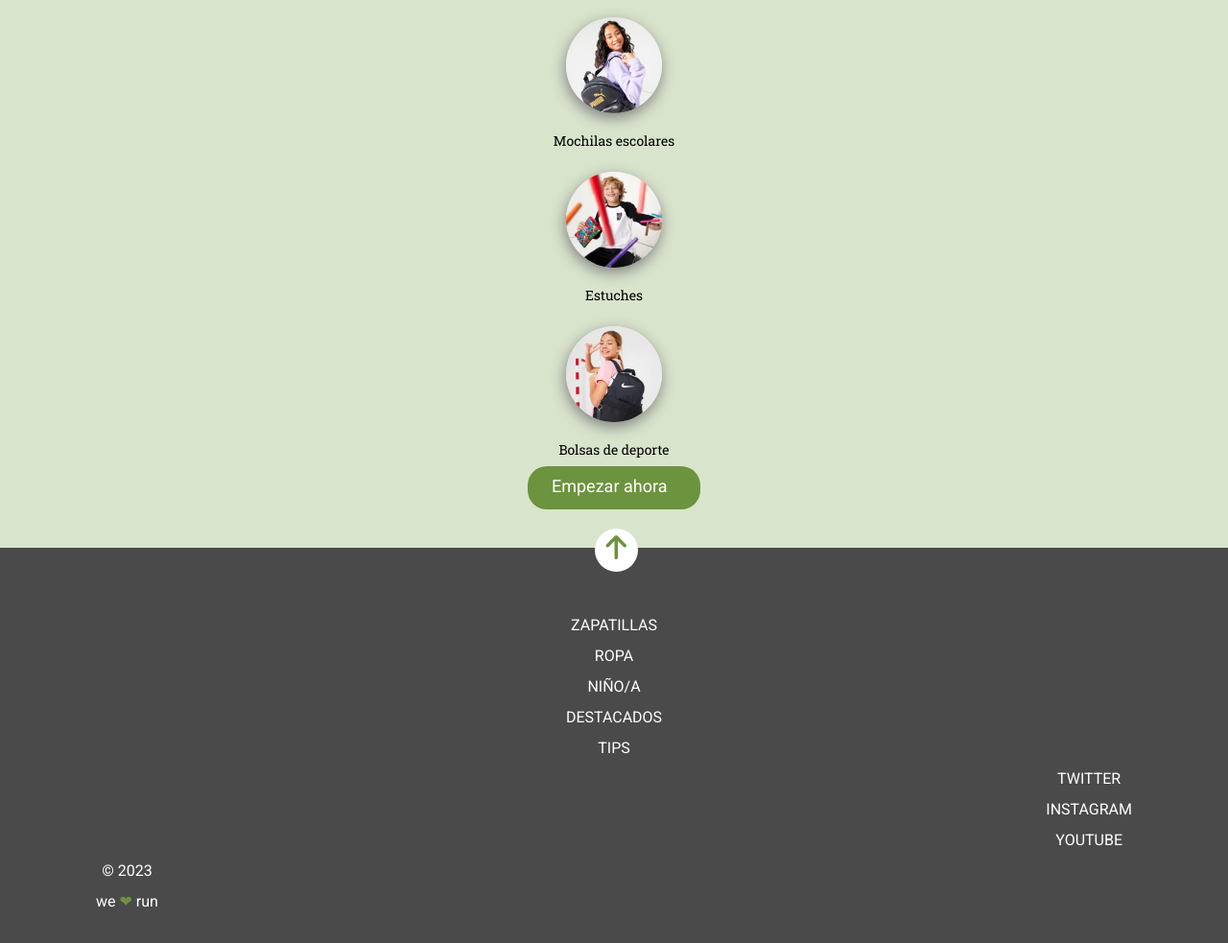
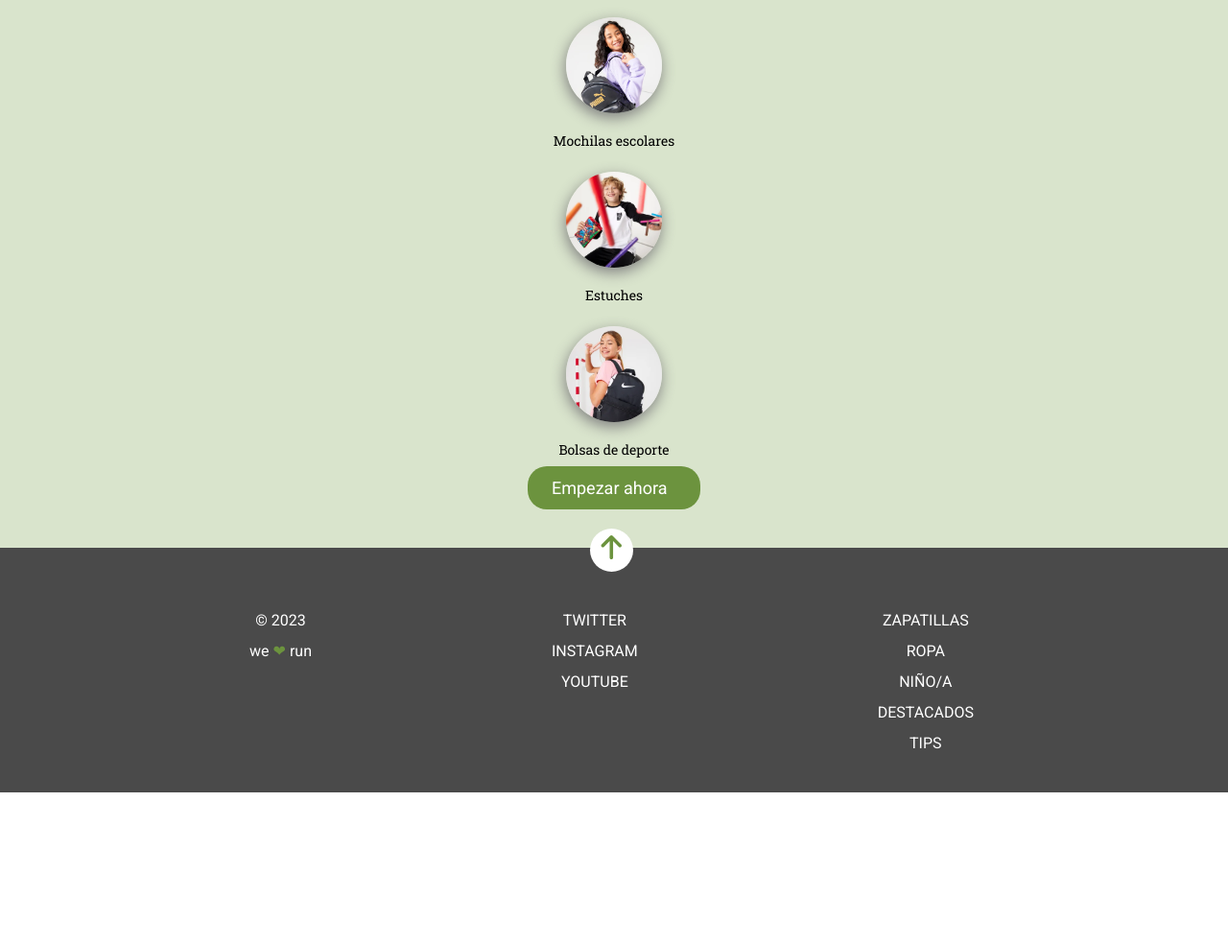
Before and after one commit to Adalab/modulo-1-evaluacion-final-Valentinalupla, a website built with Vite: page src/index.html in a window 1280 px wide. Shown: the part 1258-2241 px from the top of the page at 96% size. After the commit the page ends 2084 px from the top, so only its background shows below. Built offline with nearby package versions, Linux system fonts and the light colour scheme.

Commit message:
media queries footer

```diff
--- a/src/partials/footer.html
+++ b/src/partials/footer.html
@@ -1,11 +1,11 @@
 <footer class="footer">
-    <div class="icon_up">
-        <figure>
+
+        <figure class="icon_up">
             <a href="#section_1">
             <img src="../images/ico-arrow.svg" alt="ico-arrow">
            </a>
         </figure>
-    </div>
+
     <div class="footer_list_1">
         <ul>
         <li>
--- a/src/partials/section_3.html
+++ b/src/partials/section_3.html
@@ -3,6 +3,7 @@
         <p>¡Prepáralos con tus marcas favoritas!</p>
         <h3>VUELTA AL COLE</h3>
     </div>
+    <div class="child_section">
     <div class="info_photo">
         <figure class="circle_photo">
             <img src="../images/lpbts-mod05-img01-desk.png" alt="aquí hay una niña con una mochila">
@@ -17,6 +18,7 @@
         </figure>
         <span>Bolsas de deporte</span>
     </div>
+</div>
     <div class="start_now">
         <a href="https://adalab.es/" target="_blank">Empezar ahora</a>
     </div>
--- a/src/scss/layout/_footer.scss
+++ b/src/scss/layout/_footer.scss
@@ -1,3 +1,4 @@
+// MOBILE FIRST
 .footer {
     min-width: 320px;
     display: flex;
@@ -42,70 +43,35 @@ align-items: center;
 
 @media (min-width: 768px) {
    .footer {
-      padding: 60px 100px 35px 100px;
+      padding: 60px 0px 35px 40px;
       display: flex;
+      flex-direction: row-reverse;
+      justify-content: center ;
+      gap: 80px;
+  }
 
-
-  }
-  .footer_list_1 {
-    display: flex;
-    flex-direction: row;
-    justify-content: center;
-
-
-  }
-  .footer_list_2 {
-    display: flex;
-    flex-direction: row;
-    justify-content: right;
-
-  }
-  .footer_list_3 {
-    display: flex;
-    flex-direction: row;
-    justify-content: left;
-
-
-  }
   .icon_up {
     display: flex;
     align-items: center;
-    margin: -80px 37px 40px 260px;
+    margin: -80px 220px 40px -330px;
 }
    }
 
-
+// VERSIÓN DESKTOP
 
 @media (min-width: 1280px) {
   .footer {
-    padding: 60px 100px 35px 100px;
+    padding: 60px 0px 35px 40px;
     display: flex;
+    flex-direction: row-reverse;
+    justify-content: center ;
+    gap: 250px;
+}
 
 
-}
-.footer_list_1 {
-  display: flex;
-  flex-direction: row;
-  justify-content: center;
-
-
-}
-.footer_list_2 {
-  display: flex;
-  flex-direction: row;
-  justify-content: right;
-
-}
-.footer_list_3 {
-  display: flex;
-  flex-direction: row;
-  justify-content: left;
-
-
-}
 .icon_up {
   display: flex;
   align-items: center;
-  margin: -80px 37px 40px 520px;
+  margin: -80px 400px 40px -650px;
 }
 }
--- a/src/scss/layout/_section_3.scss
+++ b/src/scss/layout/_section_3.scss
@@ -1,9 +1,12 @@
+// MOBILE FIRST
 .section_3 {
     min-width: 320px;
-    display: grid;
+    // display: grid;
+    display: flex;
+    flex-direction: column;
     background-color: #d9e4cc;
-    grid-template-columns: 320px;
-    grid-template-rows: 70px;
+    // grid-template-columns: 320px;
+    // grid-template-rows: 70px;
     padding: 18px 0px 30px;
     justify-items: center;
 }
@@ -26,7 +29,6 @@
     }
 
 }
-
 
 .circle_photo {
 
@@ -56,6 +58,7 @@
 .start_now {
     display: flex;
     flex-direction: column;
+    justify-content: center;
     width: 180px;
     height: 45px;
     background-color: $color-light;
@@ -69,6 +72,7 @@
     }
 }
 
+// VERSION TABLET
 @media (min-width: 768px) {
     .section_3 {
         display: grid;
@@ -88,9 +92,22 @@
         }
 
     }
+}
+    .circle_photo_1 {
+        width: 100%;
+        padding: 15px;
+
+        & img {
+           width: 100px;
+           height: 100px;
+           border-radius: 50%;
+           box-shadow: -1px 5px 15px  grey;
+
+    }
 
 }
 
+// VERSIÓN DESKTOP
 
 @media (min-width: 1280px) {
     .section_3 {
```
